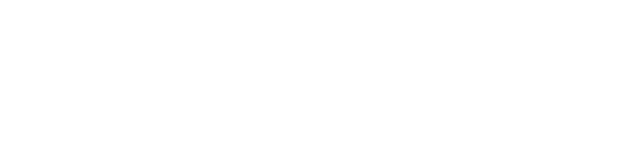
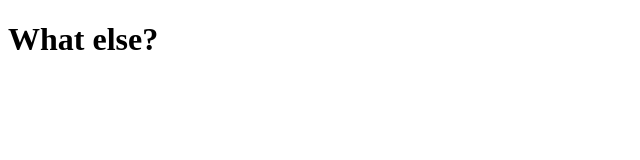
Before and after one commit to BeellyBoy/git-one, a plain HTML site: page index.html in a window 1280 px wide. Shown: the whole page, without its empty margins (0-640 px from the left). Drawn offline with Linux system fonts and the light colour scheme.

Commit message:
h1 reviewed

```diff
--- a/index.html
+++ b/index.html
@@ -7,6 +7,6 @@
     <title>Document</title>
 </head>
 <body>
-
+    <h1>What else?</h1>
 </body>
 </html>
```
